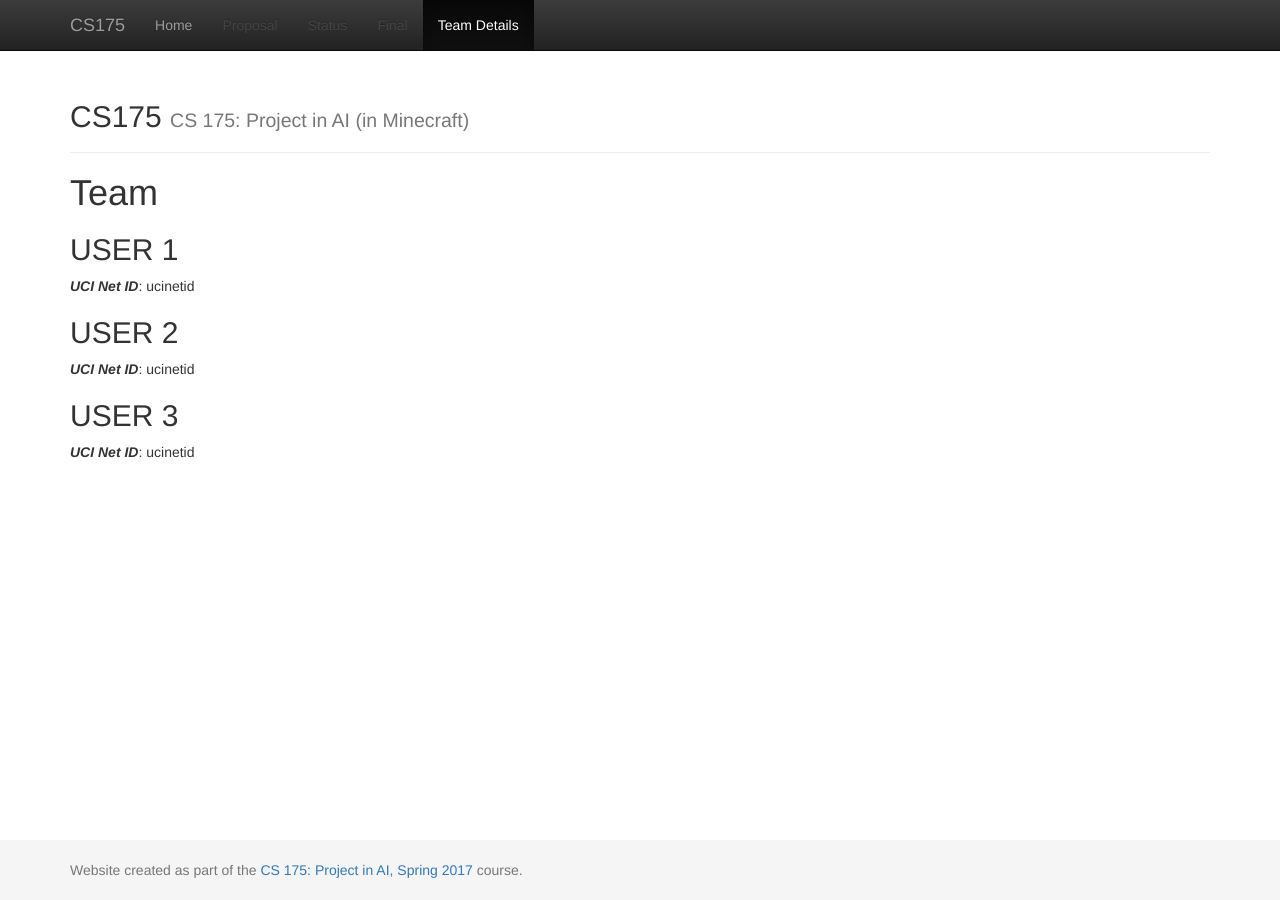
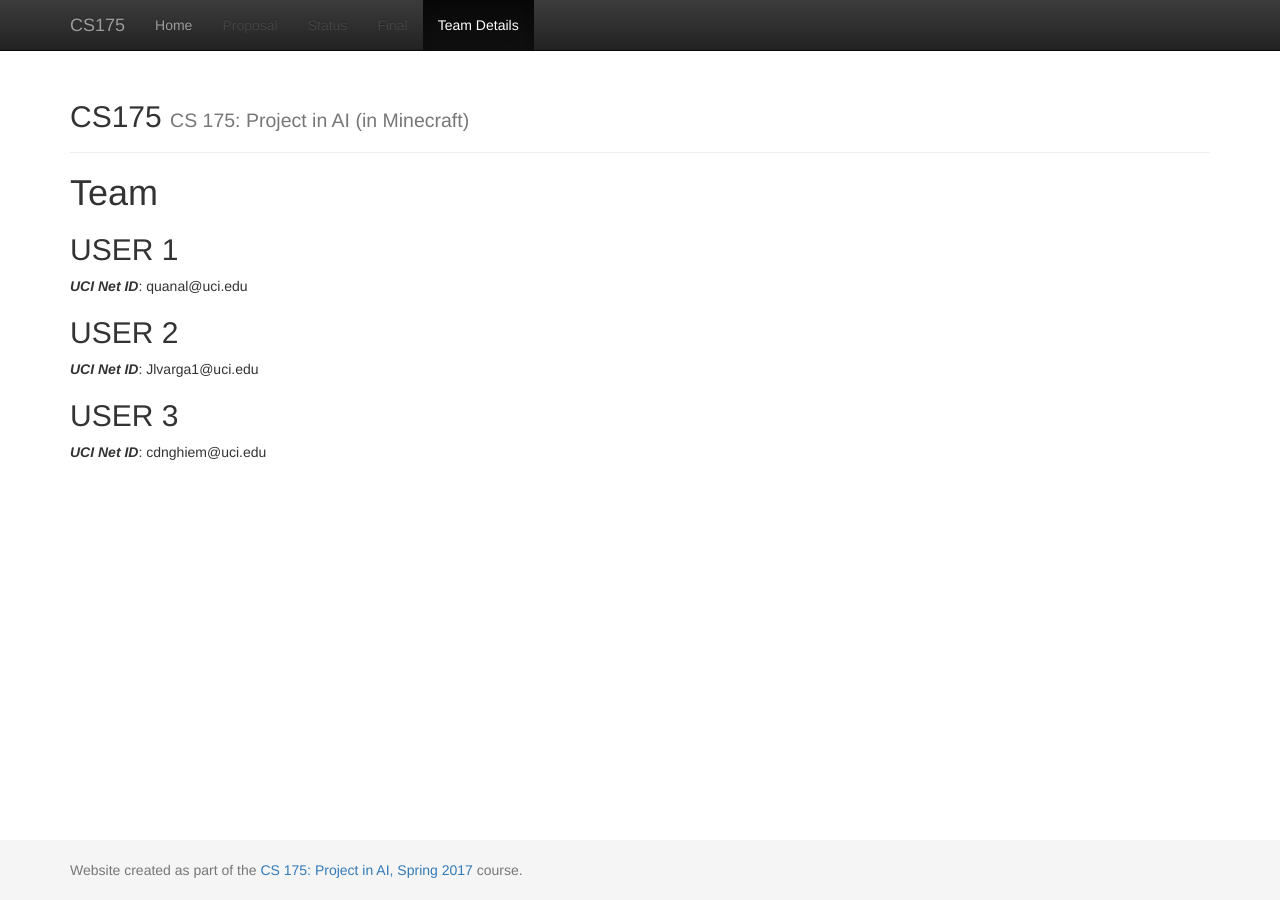
Before and after one commit to quanal/Captain-Commando, a Jekyll site: the page built from docs/team.md, in a window 1280 px wide. Built offline with Jekyll 4.4.1, drawn with Linux system fonts in a browser that asks for light colours.

Commit message:
Update team.md

```diff
--- a/docs/team.md
+++ b/docs/team.md
@@ -7,10 +7,10 @@ title:  Team
 
 
 ## USER 1
-***UCI Net ID***: ucinetid
+***UCI Net ID***: quanal@uci.edu
 
 ## USER 2
-***UCI Net ID***: ucinetid
+***UCI Net ID***: Jlvarga1@uci.edu
 
 ## USER 3
-***UCI Net ID***: ucinetid
+***UCI Net ID***: cdnghiem@uci.edu
```
